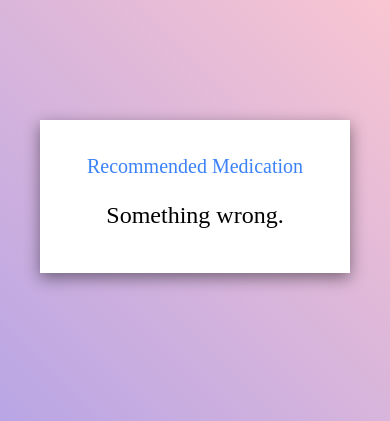
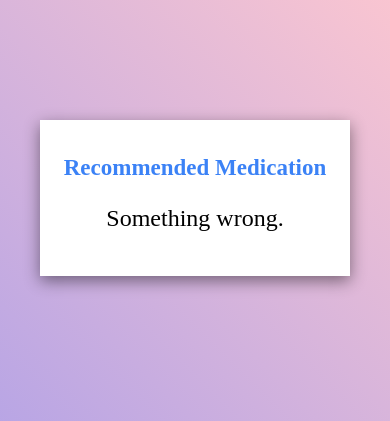
Before and after one commit to ahmedshaik982/Medi-FInder-App, a Flask app: template templates/result.html in a window 390 px wide. Shown: the top 421 px of the page. Run offline with Flask 2, Linux system fonts and the light colour scheme; the template is opened without the code that fills it, so the values that code supplies are empty.

Commit message:
Update result.html

```diff
--- a/templates/result.html
+++ b/templates/result.html
@@ -33,6 +33,7 @@
       font-size: 35px;
       color: #3b82f6;
       text-align: center;
+      font-weight: 850;
     }
 
     .body-content {
@@ -59,7 +60,7 @@
 
       }
        .heading{
-        font-size: 20px;
+        font-size: 23px;
       }
 
 }
```
